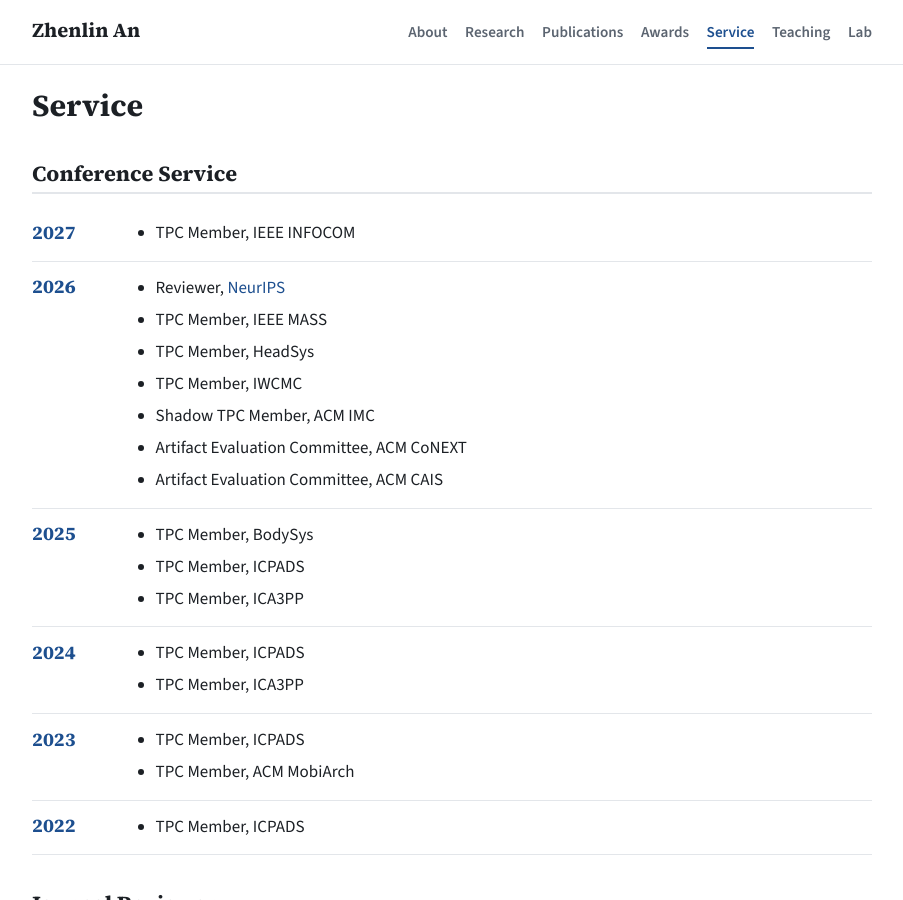
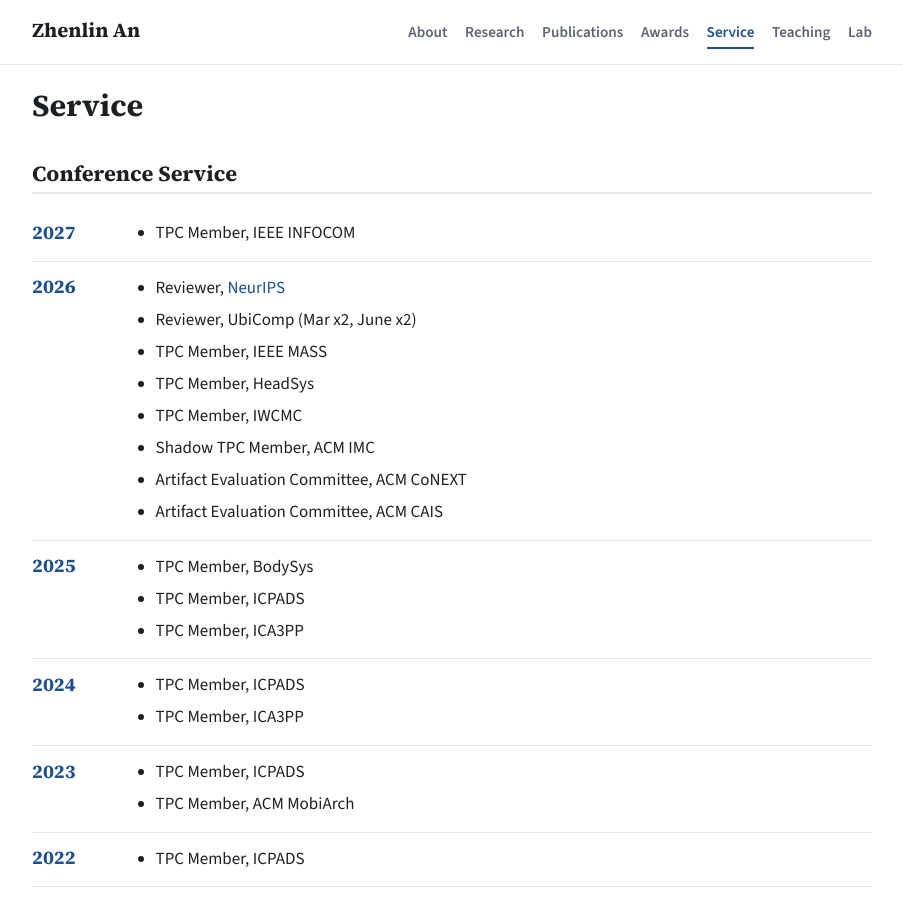
Before and after one commit to Anplus/anplus.github.io, a Jekyll site: the page built from service.md, in a window 1280 px wide and 900 px high. Shown: the whole window, without its empty margins (188-1091 px from the left). Built offline with Jekyll 4.4.1, drawn with Linux system fonts in a browser that asks for light colours.

Commit message:
Add reviewer role for UbiComp in service.yml

```diff
--- a/_data/service.yml
+++ b/_data/service.yml
@@ -11,6 +11,7 @@ conference:
   - year: 2026
     items:
       - "Reviewer, <a href='https://neurips.cc/'>NeurIPS</a>"
+      - "Reviewer, UbiComp (Mar x2, June x2)"
       - "TPC Member, IEEE MASS"
       - "TPC Member, HeadSys"
       - "TPC Member, IWCMC"
```
